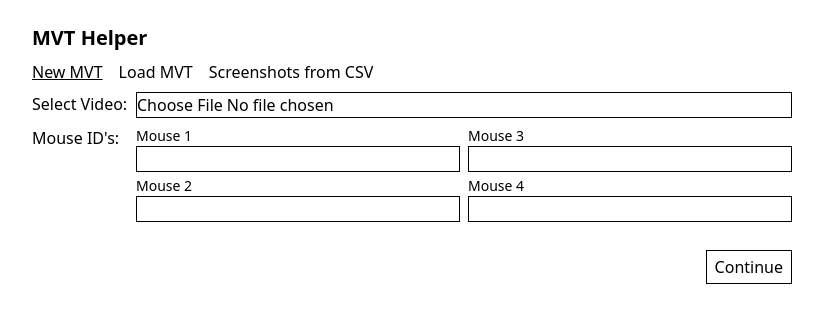
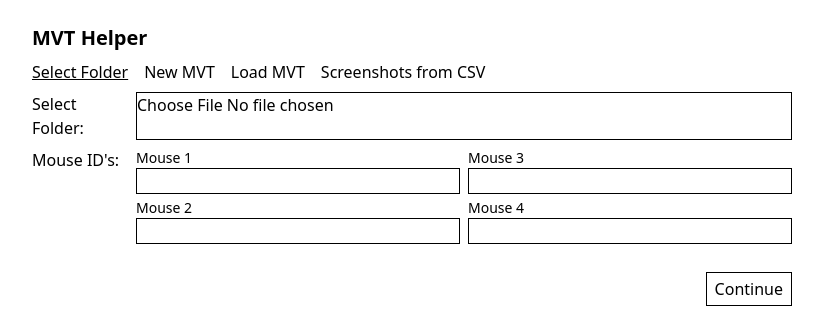
Before and after one commit to rchdlee/MVT_helper, a React (Vite) app in the folder frontend/: page / in a window 1280 px wide. Shown: the top 334 px of the page, without its empty margins (228-1051 px from the left). Built offline with nearby package versions, Linux system fonts and the light colour scheme.

Commit message:
folder upload

```diff
--- a/frontend/src/Annotations.jsx
+++ b/frontend/src/Annotations.jsx
@@ -316,21 +316,25 @@ const Annotations = (props) => {
               isVoid && event.measureAtTimeSec !== null;
 
             let color;
+            let width;
             if (isVoid && voidDataIsComplete) {
-              color = "bg-blue-400";
+              color = "bg-blue-400 z-50";
+              width = "w-[4px]";
             }
             if (isVoid && !voidDataIsComplete) {
-              color = "bg-red-500";
+              color = "bg-red-500 z-50";
+              width = "w-[4px]";
             }
             if (isLeak) {
               color = "bg-orange-400";
+              width = "w-[2px]";
             }
 
             return (
               //   <div>
               <button
                 key={event.eventID}
-                className={`${color} w-1 h-full absolute group`}
+                className={`${color} ${width} h-full absolute group`}
                 style={{
                   left: `${eventOffsetLeft}px`,
                 }}
--- a/frontend/src/App.jsx
+++ b/frontend/src/App.jsx
@@ -29,6 +29,7 @@ function App() {
   const playerRef = useRef();
   // //
   const [videoPath, setVideoPath] = useState(null);
+  const [video, setVideo] = useState(null);
   // const [videoPath, setVideoPath] = useState(testVideo);
   // //
   const [videoName, setVideoName] = useState(null);
@@ -118,8 +119,12 @@ function App() {
   }, [videoState.playing, videoState.playedSec, videoState.duration]); // Include dependencies
 
   // // HANDLERS // //
-  const handleFileUpload = (e) => {
-    const file = e.target.files[0];
+  const handleFileUpload = (e, isFolder = false, mp4File) => {
+    let file;
+    console.log(isFolder, mp4File);
+
+    if (!isFolder) file = e.target.files[0];
+    if (isFolder) file = mp4File;
     const fileName = file.name;
     const fileExtension = fileName.split(".").pop().toLowerCase();
 
@@ -132,6 +137,8 @@ function App() {
     }
 
     setVideoPath(URL.createObjectURL(file));
+    console.log(file);
+    setVideo(file);
     setVideoIsLoaded(true);
     setVideoName(fileName);
   };
@@ -309,20 +316,32 @@ function App() {
       console.log(fullPath, timePointArray, "🚄");
       setIsAtEnd(true);
 
+      const formData = new FormData();
+      formData.append("video", video);
+      formData.append("time_points_arrays", JSON.stringify(timePointArray));
+      formData.append("mouse_IDs", JSON.stringify(mouseIDs));
+
       // console.log("completed.", videoName.split(".")[0], timePointArray);
       try {
-        const response = await axios.post("http://127.0.0.1:5000/capture", {
-          // video_path: "/Users/leery/Documents/0xC/VAI4MVT/src/media/CohEF2/CohEF2_ER1a_L10-GFP_F_predtA_7-6-2020.mov" ,
-          // video_path: videoName.split(".")[0],
-          // video_path: "C:\\Users\\rlee21\\Documents\\CohEM3\\video1mp4.mp4",
-          video_path: fullPath,
-          // time_points: timePoints.split(',').map(Number),
-          // time_points: [428, 428.1, 428.2,428.25,428.5,429, 12.4],
-          time_points_arrays: timePointArray,
-          // quadrant: "top-left",
-          // crop_area: cropArea,
-          mouse_IDs: mouseIDs,
-        });
+        const response = await axios.post(
+          "http://localhost:5000/capture",
+          formData,
+          {
+            headers: { "Content-Type": "multipart/form-data" },
+          }
+        );
+        // const response = await axios.post("http://127.0.0.1:5000/capture", {
+        //   // video_path: "/Users/leery/Documents/0xC/VAI4MVT/src/media/CohEF2/CohEF2_ER1a_L10-GFP_F_predtA_7-6-2020.mov" ,
+        //   // video_path: videoName.split(".")[0],
+        //   // video_path: "C:\\Users\\rlee21\\Documents\\CohEM3\\video1mp4.mp4",
+        //   video_path: fullPath,
+        //   // time_points: timePoints.split(',').map(Number),
+        //   // time_points: [428, 428.1, 428.2,428.25,428.5,429, 12.4],
+        //   time_points_arrays: timePointArray,
+        //   // quadrant: "top-left",
+        //   // crop_area: cropArea,
+        //   mouse_IDs: mouseIDs,
+        // });
 
         // setScreenshots(response.data.screenshots);
         // setHasScreenshots(true);
@@ -415,7 +434,8 @@ function App() {
                 {videoState.playing && (
                   <button
                     onClick={togglePlayStateHandler}
-                    className="cursor-pointer text-4xl w-16 h-16 flex items-center justify-center hover:bg-gray-100 rounded"
+                    // className="cursor-pointer text-4xl w-16 h-16 flex items-center justify-center hover:bg-gray-100 rounded"
+                    className="cursor-pointer text-xl w-8 h-8 flex items-center justify-center hover:bg-gray-100 rounded"
                   >
                     ⏸
                   </button>
@@ -423,7 +443,8 @@ function App() {
                 {!videoState.playing && (
                   <button
                     onClick={togglePlayStateHandler}
-                    className="cursor-pointer text-4xl w-16 h-16 flex items-center justify-center hover:bg-gray-100 rounded"
+                    // className="cursor-pointer text-4xl w-16 h-16 flex items-center justify-center hover:bg-gray-100 rounded"
+                    className="cursor-pointer text-xl w-8 h-8 flex items-center justify-center hover:bg-gray-100 rounded"
                   >
                     ▶
                   </button>
@@ -441,7 +462,8 @@ function App() {
           </div>
           {/* RIGHT SIDE */}
           {!isAtEnd && (
-            <div className="w-[800px] h-full flex flex-col justify-between">
+            <div className="w-[600px] h-full flex flex-col justify-between">
+              {/* <div className="w-[800px] h-full flex flex-col justify-between"> */}
               <div>
                 <UserInputs
                   videoState={videoState}
--- /dev/null
+++ b/frontend/src/Start/SelectFolder.jsx
@@ -0,0 +1,95 @@
+const SelectFolder = (props) => {
+  const handleFolderUpload = (e) => {
+    const files = Array.from(e.target.files);
+    const mp4File = files.find((f) => f.name.toLowerCase().endsWith(".mp4"));
+
+    console.log(files, mp4File);
+    if (mp4File) {
+      props.handleFileUpload(e, true, mp4File);
+    } else {
+      console.alert("No mp4 file found in folder.");
+      return;
+    }
+  };
+
+  return (
+    <div>
+      <div className="flex gap-2">
+        <p className="w-24">Select Folder:</p>
+        <input
+          type="file"
+          webkitdirectory="true"
+          onChange={handleFolderUpload}
+          //   onChange={props.handleFileUpload}
+          className="border-[1px] block w-164"
+        />
+        {props.videoIsLoaded && <div>✔</div>}
+      </div>
+
+      <div className="flex gap-2 mt-2">
+        <h3 className="w-24">Mouse ID's:</h3>
+        <div className="flex gap-2 flex-grow">
+          <div className="w-1/2">
+            <div className="flex flex-col">
+              <label htmlFor="1" className="text-sm">
+                Mouse 1
+              </label>
+              <input
+                id="1"
+                type="text"
+                className="border-[1px]"
+                ref={props.input1}
+              />
+            </div>
+            <div className="mt-1 flex flex-col">
+              <label htmlFor="2" className="text-sm">
+                Mouse 2
+              </label>
+              <input
+                id="2"
+                type="text"
+                className="border-[1px]"
+                ref={props.input2}
+              />
+            </div>
+          </div>
+          <div className="w-1/2">
+            <div className="flex flex-col">
+              <label htmlFor="3" className="text-sm">
+                Mouse 3
+              </label>
+              <input
+                id="3"
+                type="text"
+                className="border-[1px]"
+                ref={props.input3}
+              />
+            </div>
+            <div className="mt-1 flex flex-col">
+              <label htmlFor="4" className="text-sm">
+                Mouse 4
+              </label>
+              <input
+                id="4"
+                type="text"
+                className="border-[1px]"
+                ref={props.input4}
+              />
+            </div>
+          </div>
+        </div>
+      </div>
+
+      <div className="flex justify-end mt-6">
+        <button
+          onClick={props.continueHandler}
+          className="border-[1px] px-2 py-1 mt-1"
+        >
+          Continue
+        </button>
+      </div>
+    </div>
+  );
+};
+
+export default SelectFolder;
--- a/frontend/src/Start/Start.jsx
+++ b/frontend/src/Start/Start.jsx
@@ -5,10 +5,11 @@ import StartTabs from "./StartTabs";
 import NewMVT from "./NewMVT";
 import ScreenshotsCSV from "./ScreenshotsCSV";
 import LoadMVT from "./LoadMVT";
+import SelectFolder from "./SelectFolder";
 
 const Start = (props) => {
   // tabs for start screen: new_mvt, load_mvt, screenshot
-  const [openTab, setOpenTab] = useState("new_mvt");
+  const [openTab, setOpenTab] = useState("select_folder");
 
   const input1 = useRef();
   const input2 = useRef();
@@ -60,6 +61,17 @@ const Start = (props) => {
           // setOpenTab={setOpenTab}
           switchTabsHandler={switchTabsHandler}
         />
+        {openTab === "select_folder" && (
+          <SelectFolder
+            input1={input1}
+            input2={input2}
+            input3={input3}
+            input4={input4}
+            videoIsLoaded={props.videoIsLoaded}
+            handleFileUpload={props.handleFileUpload}
+            continueHandler={continueHandler}
+          />
+        )}
         {openTab === "new_mvt" && (
           <NewMVT
             input1={input1}
--- a/frontend/src/Start/StartTabs.jsx
+++ b/frontend/src/Start/StartTabs.jsx
@@ -1,6 +1,15 @@
 const StartTabs = (props) => {
   return (
     <div className="flex gap-4 justify-start mb-2 mt-2">
+      <div onClick={() => props.switchTabsHandler("select_folder")}>
+        <p
+          className={`${
+            props.openTab === "select_folder" ? "underline" : ""
+          } hover:underline cursor-pointer`}
+        >
+          Select Folder
+        </p>
+      </div>
       <div onClick={() => props.switchTabsHandler("new_mvt")}>
         <p
           className={`${
```
Also changed, not shown: 1 other file (tests, documents, lock files or other folders).
